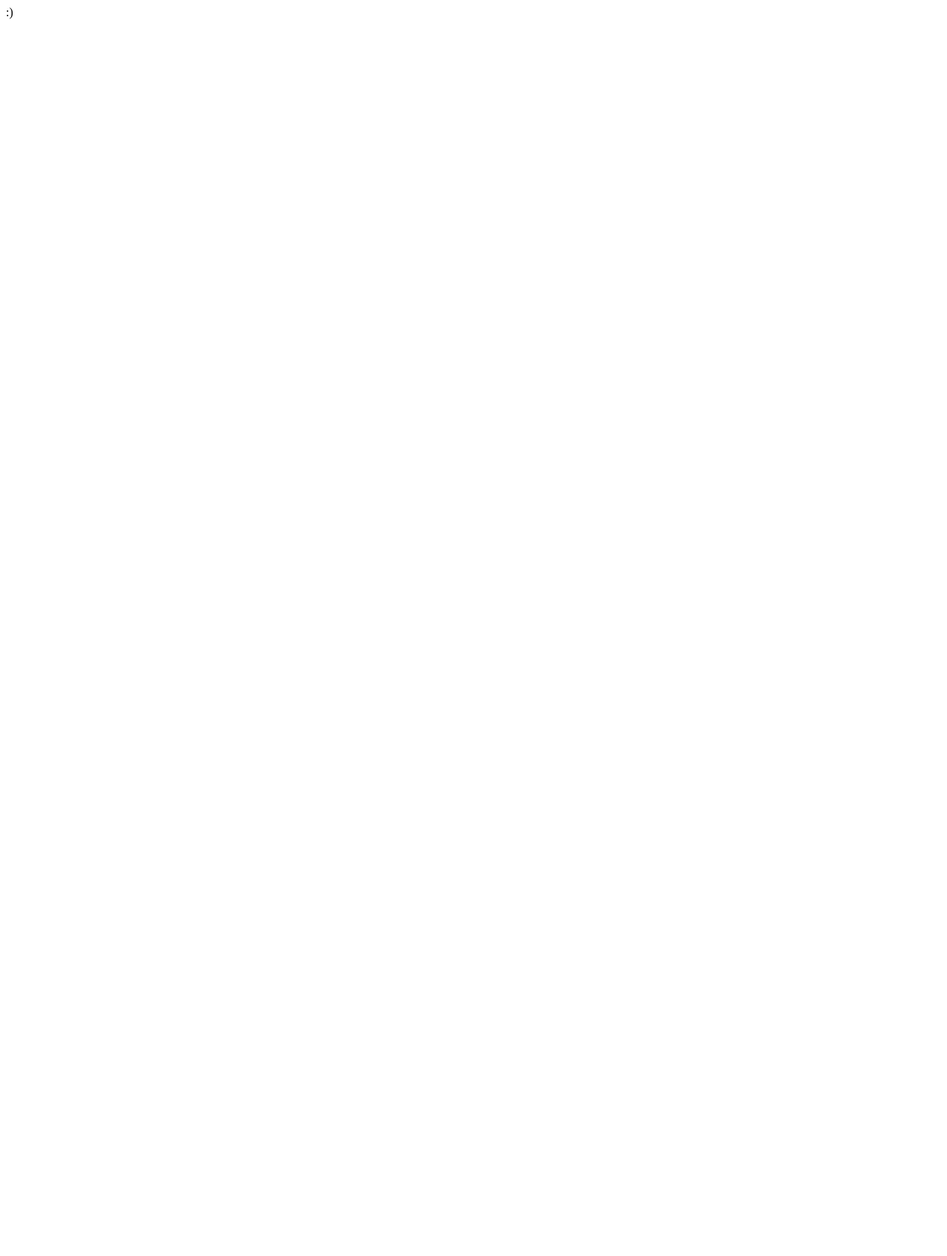
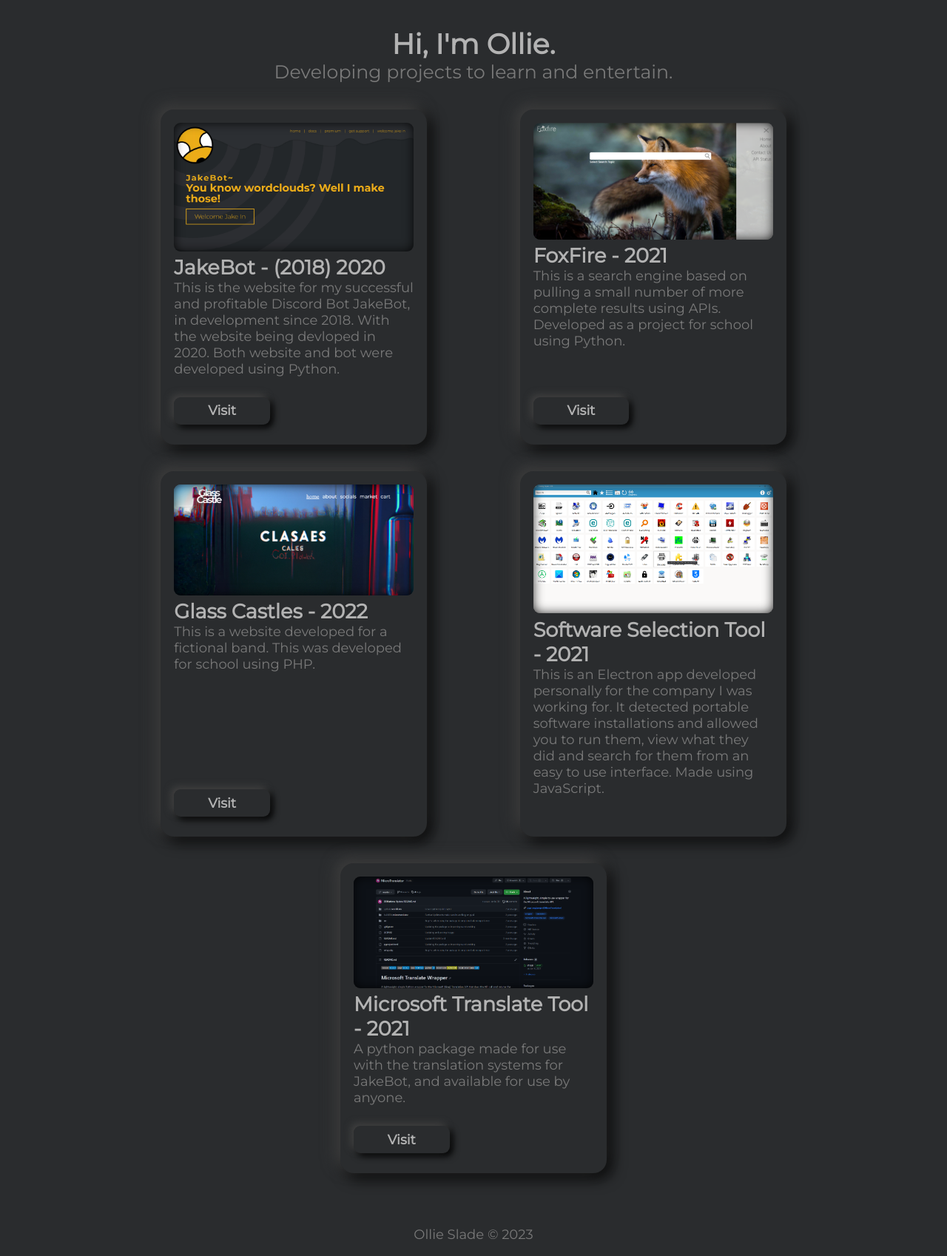
Before and after one commit to OllieSlade/olleeDev, a Flask app: page / in a window 1280 px wide. Before the commit the page is almost empty. Shown: the whole page at 74% size. Before the commit the page ends 26 px from the top, so only its background shows below. Run offline with Flask 3, Linux system fonts and the light colour scheme.

Commit message:
new version

```diff
--- /dev/null
+++ b/static/style.css
@@ -0,0 +1,143 @@
+/* Defining variables for use throughout the doc */
+:root {
+    --main-font-c: #b3b3b3;
+    --secondary-font-c: #797979;
+
+    --main-background-c: #2a2c2e;
+    --secondary-background-c: #252628;
+
+    --tl-shadow:#404040;
+    --br-shadow:#000000;
+}
+
+* {
+    box-sizing: border-box;
+}
+
+img {
+    max-width: 100%;
+}
+
+h1, h2, h3 {
+    color: var(--main-font-c);
+    margin: 0;
+}
+
+p {
+    color: var(--secondary-font-c);
+    margin: 0;
+}
+
+html {
+    height: 100%;
+}
+
+body {
+    font-family: 'Montserrat', sans-serif;
+    margin: 0;
+    font-size: 18px;
+    height: 100%;
+    background-color: var(--main-background-c);
+}
+
+.row {
+    display: flex;
+    justify-content: space-evenly;
+    flex-direction: column;
+    gap: 2em;
+    align-items: center;
+    flex-wrap: wrap;
+}
+
+.container {
+    width: 80%;
+    max-width: 1200px;
+    margin: 0 auto;
+    position: relative;
+}
+
+.title {
+    text-align: center;
+    font-size: 1.4em;
+}
+
+.introduction {
+    margin: 2em 0;
+}
+
+.projects__project {
+    border-radius: 1em;
+    max-width: 20em;
+    flex-shrink: 1;
+
+	box-shadow: -6px -6px 20px 0px var(--tl-shadow), 6px 6px 20px 0px var(--br-shadow);
+}
+
+.projects__project-inside {
+    padding: 1em 1em 1.5em 1em;
+    display: flex;
+    flex-direction: column;
+    height: 100%;
+}
+
+.projects__project-image {
+    object-fit: cover;
+    box-shadow: inset 0px 0px 16px -2px var(--br-shadow);
+    border-radius: 0.5em;
+}
+
+.projects__project-image img {
+    z-index:-1;
+    border-radius: 0.5em;
+    position: relative;
+    display: block;
+}
+
+.projects__project-title {
+    margin-top: 0.2em;
+}
+
+.projects__project-description {
+    margin-bottom: 1.5em;
+    height: 100%;
+}
+
+.projects__project-button {
+    /* background-color: var(--secondary-background-c); */
+    padding: 0.4em 0;
+    width: 40%;
+    justify-content: flex-end;
+    text-align: center;
+    text-decoration: none;
+    box-shadow: -4px -4px 10px 0px var(--tl-shadow), 4px 4px 10px 0px var(--br-shadow);
+    border-radius: 0.5em;
+    font-weight: 1000;
+    cursor: pointer;
+
+    color: var(--main-font-c)
+}
+
+.projects__project-button:active {
+    box-shadow: inset 0px 0px 10px 0px var(--br-shadow);
+    border: #232425 1px solid;
+}
+
+.footer__content {
+    text-align: center;
+    margin: 4em 0 1em;
+}
+
+@media (min-width: 700px) {
+    .row {
+        flex-direction: row;
+        align-items: unset;
+    }
+
+    .title {
+        width: 100%;
+    }
+
+    .footer__content {
+        width: 100%;
+    }
+}
--- a/templates/index.html
+++ b/templates/index.html
@@ -4,9 +4,80 @@
     <meta charset="UTF-8">
     <meta http-equiv="X-UA-Compatible" content="IE=edge">
     <meta name="viewport" content="width=device-width, initial-scale=1.0">
-    <title>Ollee's Home</title>
+    <link rel="preconnect" href="https://fonts.googleapis.com">
+    <link rel="preconnect" href="https://fonts.gstatic.com" crossorigin>
+    <link href="https://fonts.googleapis.com/css2?family=Montserrat&family=Oswald:wght@700&display=swap" rel="stylesheet">
+    <link rel="stylesheet" href="../static/style.css">
+    <title>Home</title>
 </head>
 <body>
-    :)
+    <section class="introduction">
+        <div class="container row">
+            <div class="title">
+                <h1>Hi, I'm Ollie.</h1>
+                <p>Developing projects to learn and entertain.</p>
+            </div>
+        </div>
+    </section>
+    <main class="projects">
+        <div class="container row">
+            <div class="projects__project">
+                <div class="projects__project-inside">
+                    <div class="projects__project-image"><img src="..\static\images\jakebot_home.png"></div>
+                    <h2 class="projects__project-title">JakeBot - (2018) 2020</h2>
+                    <p class="projects__project-description">This is the website for my successful and profitable Discord Bot JakeBot, in development since 2018.
+                        With the website being devloped in 2020. Both website and bot were developed using Python.</p>
+                    <a class="projects__project-button" href="https://jakebot.co.uk" target="_blank">Visit</a>
+                </div>
+            </div>
+
+            <div class="projects__project">
+                <div class="projects__project-inside">
+                    <div class="projects__project-image"><img src="..\static\images\foxfire.png"></div>
+                    <h2 class="projects__project-title">FoxFire - 2021</h2>
+                    <p class="projects__project-description">This is a search engine based on pulling a small number of more complete results using APIs. Developed as a
+                        project for school using Python.
+                    </p>
+                    <a class="projects__project-button">Visit</a>
+                </div>
+            </div>
+
+            <div class="projects__project">
+                <div class="projects__project-inside">
+                    <div class="projects__project-image"><img src="..\static\images\glasscastle.png"></div>
+                    <h2 class="projects__project-title">Glass Castles - 2022</h2>
+                    <p class="projects__project-description">This is a website developed for a fictional band. This was developed for school using PHP.</p>
+                    <a class="projects__project-button">Visit</a>
+                </div>
+            </div>
+
+            <div class="projects__project">
+                <div class="projects__project-inside">
+                    <div class="projects__project-image"><img src="..\static\images\repairusb.png"></div>
+                    <h2 class="projects__project-title">Software Selection Tool - 2021</h2>
+                    <p class="projects__project-description">This is an Electron app developed personally for the company I was working for. It detected portable
+                        software installations and allowed you to run them, view what they did and search for them from an easy to use interface. Made using JavaScript.
+                    </p>
+                    <!-- <a class="projects__project-button">Visit</a> -->
+                </div>
+            </div>
+
+            <div class="projects__project">
+                <div class="projects__project-inside">
+                    <div class="projects__project-image"><img src="..\static\images\microtranslate.png"></div>
+                    <h2 class="projects__project-title">Microsoft Translate Tool - 2021</h2>
+                    <p class="projects__project-description">A python package made for use with the translation systems for JakeBot, and available for use by anyone.
+                    </p>
+                    <a class="projects__project-button" href="https://github.com/OliMations/MicroTranslator" target="_blank">Visit</a>
+                    <!-- <a class="projects__project-button">Visit</a> -->
+                </div>
+            </div>
+        </div>
+    </main>
+    <footer class="footer">
+        <div class="container row">
+            <div class="footer__content"><p>Ollie Slade © 2023</p></div>
+        </div>
+    </footer>
 </body>
 </html>
```
Also changed, not shown: static/images/foxfire.png (added), static/images/glasscastle.png (added), static/images/jakebot_home.png (added), static/images/microtranslate.png (added), static/images/repairusb.png (added), static/images/test.jpg (added).
